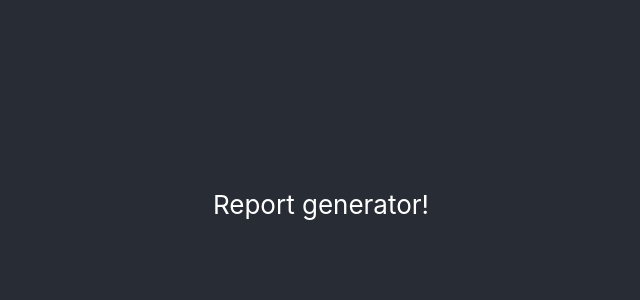
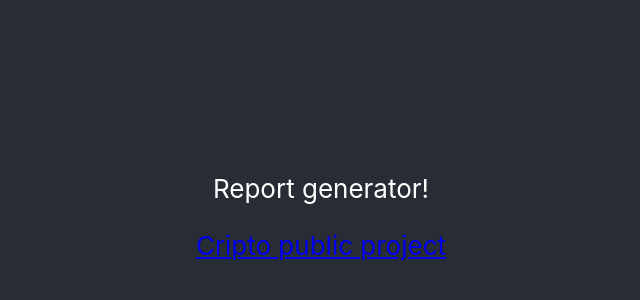
Before and after one commit to VaneSanjinez/report-generator-ui, a React (Create React App) app: page / in a window 1280 px wide. Shown: the part 196-496 px from the top of the page, without its empty margins (319-959 px from the left). Built offline with nearby package versions, Linux system fonts and the light colour scheme.

Commit message:
004 #Add link for testing purposes to specific public project on gitlab

```diff
--- a/src/App.js
+++ b/src/App.js
@@ -4,7 +4,7 @@ import ListOfProjects from './components/ListOfProjects';
 import Project, { ProjectById } from './components/Project';
 import './services/GitlabServices'
 import getGitlabUrl, { getProjectById, getReportHello, sum } from './services/GitlabServices';
-import {Route} from 'wouter';
+import {Route, Link} from 'wouter';
 
 function App() {
   return (
@@ -13,10 +13,10 @@ function App() {
         {getGitlabUrl()}
         <div>
           <p>Report generator!</p>
-          {/* <Route path='/rp/:id' component = {ProjectById}></Route> */}
           <Route path="/rp/:id">
             {params => <ProjectById id={params.id} />}
           </Route>
+          <Link to='/rp/26511109'> Cripto public project </Link>
           {/* <ListOfProjects className="listProjects"/> */}
         </div>
         <div>
```
